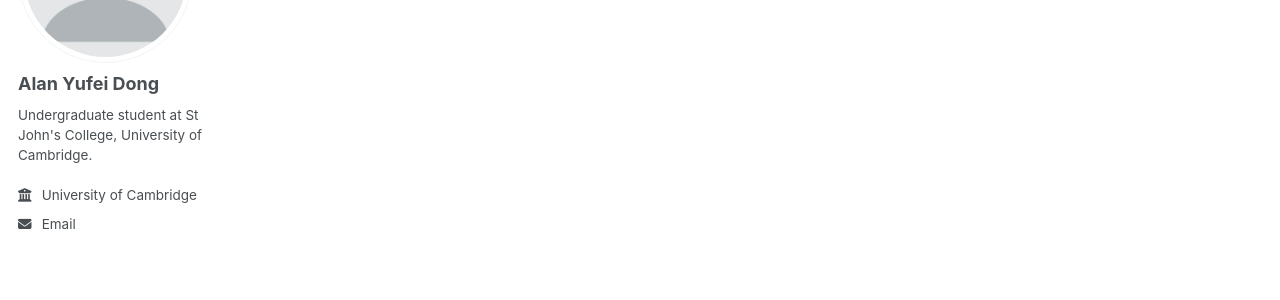
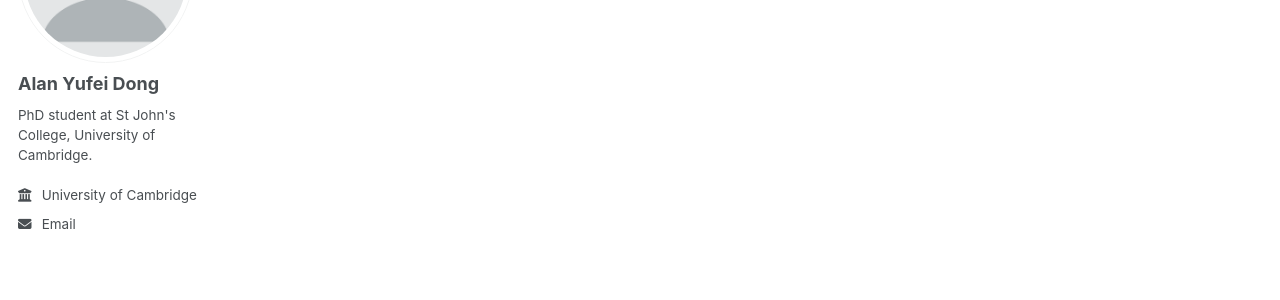
Before and after one commit to alandong4275/alandong4275.github.io, a Jekyll site: the page built from _pages/about.md, in a window 1280 px wide. Shown: the part 211-511 px from the top of the page. Built offline with Jekyll 4.4.1, drawn with Linux system fonts in a browser that asks for light colours; a script that is not in the unit is left out.

Commit message:
Update bio to reflect PhD status

```diff
--- a/_config.yml
+++ b/_config.yml
@@ -25,7 +25,7 @@ author:
   avatar           : "profile.png"
   name             : "Alan Yufei Dong"
   pronouns         : # example: "she/her"
-  bio              : "Undergraduate student at St John's College, University of Cambridge."
+  bio              : "PhD student at St John's College, University of Cambridge."
   # location         : "Cambridge"
   employer         : "University of Cambridge"
   uri              : # URL
```
